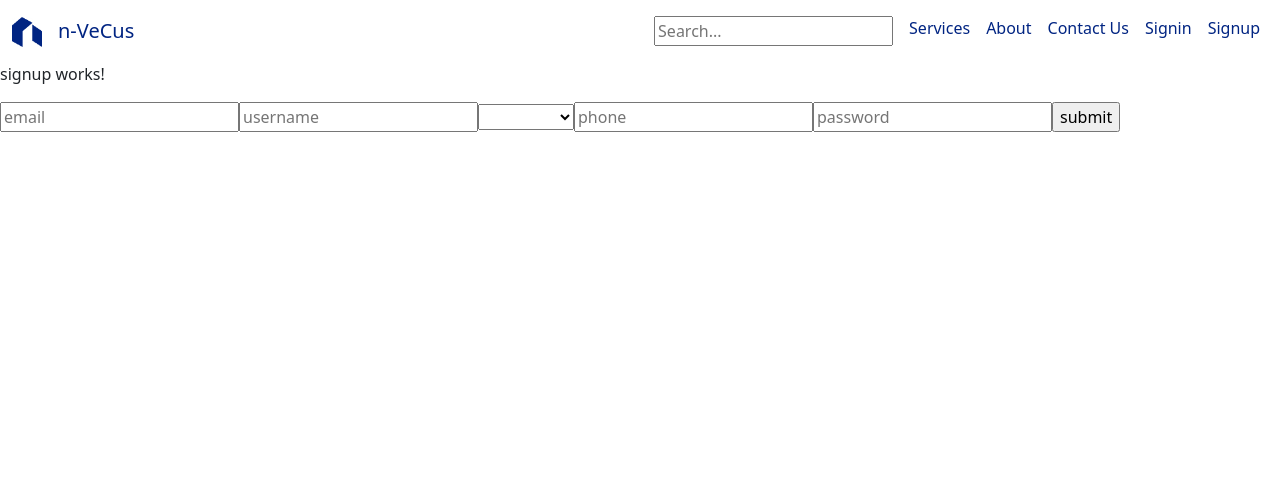
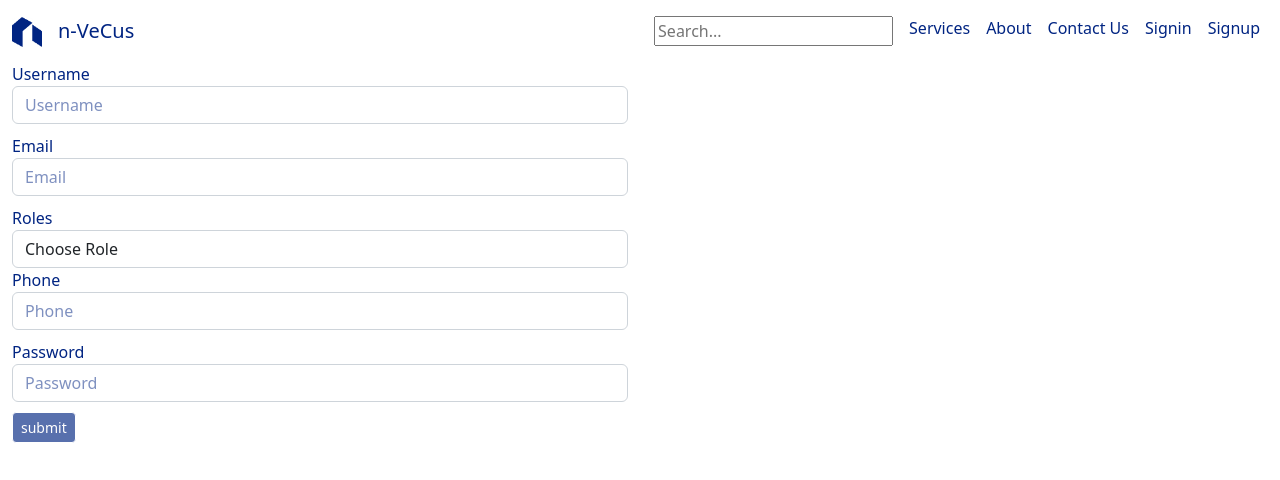
Before and after one commit to Vonmak/nVecus, an Angular app: page /signup in a window 1280 px wide. Shown: the top 480 px of the page. Built offline with nearby package versions, Linux system fonts and the light colour scheme.

Commit message:
styling of forms and error handling.

```diff
--- a/src/app/components/login/login.component.css
+++ b/src/app/components/login/login.component.css
@@ -0,0 +1,17 @@
+input{
+    margin-bottom: 10px;
+}
+label{
+    color: #002482;
+}
+.help-block{
+    color: red;
+}
+.btn{
+    background: #002482;
+    color: #fff;
+}
+::placeholder {
+    color: #002482;
+    opacity: 0.5;
+}
--- a/src/app/components/login/login.component.html
+++ b/src/app/components/login/login.component.html
@@ -1,6 +1,60 @@
-<p>login works!</p>
-<form #login="ngForm" (ngSubmit)="onSubmit(login.value)">
-    <input type = "text" name = "username" placeholder = "username" ngModel>
-    <input type = "password" name = "password" placeholder = "password" ngModel>
-    <input type="submit" value="submit" />
-</form>
+<div class="container">
+  <div class="row">
+    <div class="col-md-6">
+      <form #login="ngForm" (ngSubmit)="onSubmit(login)">
+        <div class="form-group">
+          <label for="username">Username</label>
+          <input
+            #username="ngModel"
+            type="text"
+            name="username"
+            placeholder="username"
+            class="form-control"
+            required
+            ngModel
+            [ngClass]="{
+              'is-invalid':
+                (username.errors && username.touched) ||
+                (login.submitted && !login.value.username)
+            }"
+          />
+
+          <span
+            class="help-block"
+            *ngIf="
+              (username.invalid && (username.dirty || username.touched)) ||
+              (login.submitted && !login.value.username)
+            "
+            >This field is Required!</span
+          >
+        </div>
+        <div class="form-group">
+          <label for="password">Password</label>
+          <input
+            #password="ngModel"
+            type="password"
+            name="password"
+            placeholder="password"
+            class="form-control"
+            required
+            ngModel
+            [ngClass]="{
+              'is-invalid':
+                (password.errors && password.touched) ||
+                (login.submitted && !login.value.password)
+            }"
+          />
+          <span
+            class="help-block"
+            *ngIf="
+              (password.invalid && (password.dirty || password.touched)) ||
+              (login.submitted && !login.value.password)
+            "
+            >This field is Required!</span
+          >
+        </div>
+        <input type="submit" value="submit" class="btn btn-sm" [disabled]="!login.valid" />
+      </form>
+    </div>
+  </div>
+</div>
--- a/src/app/components/login/login.component.ts
+++ b/src/app/components/login/login.component.ts
@@ -1,4 +1,5 @@
 import { Component, OnInit } from '@angular/core';
+import { NgForm } from '@angular/forms';
 import { Router } from '@angular/router';
 import { AuthService } from 'src/app/services/auth.service';
 
@@ -14,8 +15,8 @@ export class LoginComponent implements OnInit {
   ngOnInit(): void {
   }
 
-  onSubmit(formData: any){
-    this.authService.login(formData).subscribe((data) => {
+  onSubmit(formData: NgForm){
+    this.authService.login(formData.value).subscribe((data) => {
       console.log(data);
       if (data.roles === 'vendor') {
         // this.authService.getProfile().subscribe((profile) => {
--- a/src/app/components/signup/signup.component.css
+++ b/src/app/components/signup/signup.component.css
@@ -0,0 +1,25 @@
+input{
+    margin-bottom: 10px;
+}
+label{
+    color: #002482;
+}
+.help-block{
+    color: red;
+}
+.btn{
+    background: #002482;
+    color: #fff;
+}
+::placeholder {
+    color: #002482;
+    opacity: 0.5;
+}
+
+/* :-ms-input-placeholder {
+    color: #002482;
+} */
+
+/* ::-ms-input-placeholder {
+    color: #002482;
+} */
--- a/src/app/components/signup/signup.component.html
+++ b/src/app/components/signup/signup.component.html
@@ -1,12 +1,139 @@
-<p>signup works!</p>
-<form #signup="ngForm" (ngSubmit)="onSubmit(signup.value)">
-    <input type = "text" name = "email" placeholder = "email" ngModel>
-    <input type = "text" name = "username" placeholder = "username" ngModel>
-    <select name="roles" placeholder="Choose Role" ngModel>
-        <option value="customer">Customer</option>
-        <option value="vendor">Vendor</option>
-    </select>
-    <input type = "tel" name = "phone" placeholder = "phone" ngModel>
-    <input type = "password" name = "password" placeholder = "password" ngModel>
-    <input type="submit" value="submit" />
-</form>
+<div class="container-fluid">
+  <div class="row">
+    <div class="col-md-6">
+      <form #signup="ngForm" (ngSubmit)="onSubmit(signup)">
+        <div class="form-group">
+          <label for="username">Username</label>
+          <input
+            #username="ngModel"
+            type="text"
+            name="username"
+            placeholder="Username"
+            class="form-control"
+            required
+            ngModel
+            [ngClass]="{
+              'is-invalid':
+                (username.errors && username.touched) ||
+                (signup.submitted && !signup.value.username)
+            }"
+          />
+
+          <span
+            class="help-block"
+            *ngIf="
+              (username.invalid && (username.dirty || username.touched)) ||
+              (signup.submitted && !signup.value.username)
+            "
+            >This field is Required!</span
+          >
+        </div>
+        <div class="form-group">
+          <label for="email">Email</label>
+          <input
+            #email="ngModel"
+            type="email"
+            name="email"
+            placeholder="Email"
+            class="form-control"
+            required
+            ngModel
+            [ngClass]="{
+              'is-invalid':
+                (email.errors && email.touched) ||
+                (signup.submitted && !signup.value.email)
+            }"
+          />
+          <span
+            class="help-block"
+            *ngIf="
+              (email.invalid && (email.dirty || email.touched)) ||
+              (signup.submitted && !signup.value.email)
+            "
+            >Enter a valid email!</span
+          >
+        </div>
+
+        <div class="form-group">
+          <label for="roles">Roles</label>
+          <select
+            #roles="ngModel"
+            name="roles"
+            class="form-control"
+            required
+            ngModel
+            [ngClass]="{
+              'is-invalid':
+                (roles.errors && roles.touched) ||
+                (signup.submitted && !signup.value.roles)
+            }"
+          >
+            <option value="" disabled selected>Choose Role</option>
+            <option value="customer">Customer</option>
+            <option value="vendor">Vendor</option>
+          </select>
+          <span
+            class="help-block"
+            *ngIf="
+              (roles.invalid && (roles.dirty || roles.touched)) ||
+              (signup.submitted && !signup.value.roles)
+            "
+            >This field is Required!</span
+          >
+        </div>
+        <div class="form-group">
+          <label for="phone">Phone</label>
+          <input
+            #phone="ngModel"
+            type="tel"
+            name="phone"
+            placeholder="Phone"
+            class="form-control"
+            [pattern]="phonepattern"
+            required
+            ngModel
+            [ngClass]="{
+              'is-invalid':
+                (phone.errors && phone.touched) ||
+                (signup.submitted && !signup.value.phone)
+            }"
+          />
+          <span
+            class="help-block"
+            *ngIf="(phone.dirty || phone.touched)&& phone.errors?.['required'] || (signup.submitted && !signup.value.phone)"
+            >Please enter Phone number!</span
+          ><span class="help-block" *ngIf="phone.errors?.['pattern']">
+            Phone number not valid.
+          </span>
+        </div>
+        <div class="form-group">
+          <label for="password">Password</label>
+          <input
+            #password="ngModel"
+            type="password"
+            name="password"
+            placeholder="Password"
+            class="form-control"
+            required
+            ngModel
+            [ngClass]="{
+              'is-invalid':
+                (password.errors && password.touched) ||
+                (signup.submitted && !signup.value.password)
+            }"
+          />
+          <span
+            class="help-block"
+            *ngIf="
+              (password.invalid && (password.dirty || password.touched)) ||
+              (signup.submitted && !signup.value.password)
+            "
+            >This field is Required!</span
+          >
+        </div>
+
+        <input type="submit" value="submit" class="btn btn-sm" [disabled]="!signup.valid" />
+      </form>
+    </div>
+  </div>
+</div>
--- a/src/app/components/signup/signup.component.ts
+++ b/src/app/components/signup/signup.component.ts
@@ -1,4 +1,5 @@
 import { Component, OnInit } from '@angular/core';
+import { NgForm } from '@angular/forms';
 import { Router } from '@angular/router';
 import { AuthService } from 'src/app/services/auth.service';
 
@@ -9,13 +10,15 @@ import { AuthService } from 'src/app/services/auth.service';
 })
 export class SignupComponent implements OnInit {
 
+  phonepattern = "^((\\+91-?)|0)?[0-9]{10}$";
+
   constructor(private authService: AuthService, private router: Router) { }
 
   ngOnInit(): void {
   }
 
-  onSubmit(formData: any): void {
-    this.authService.signupUser(formData).subscribe((data) => {
+  onSubmit(formData: NgForm): void {
+    this.authService.signupUser(formData.value).subscribe((data) => {
       this.router.navigate(['/']);
     })
   }
```
